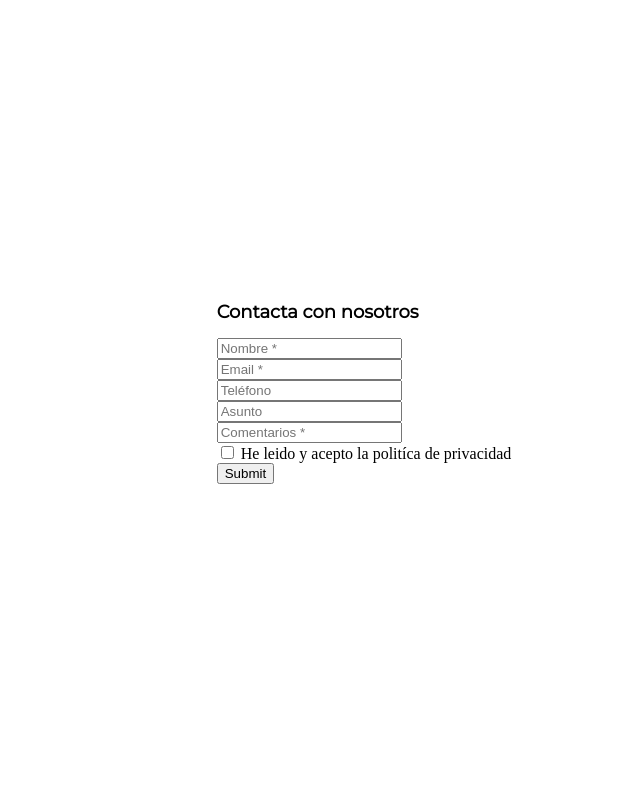
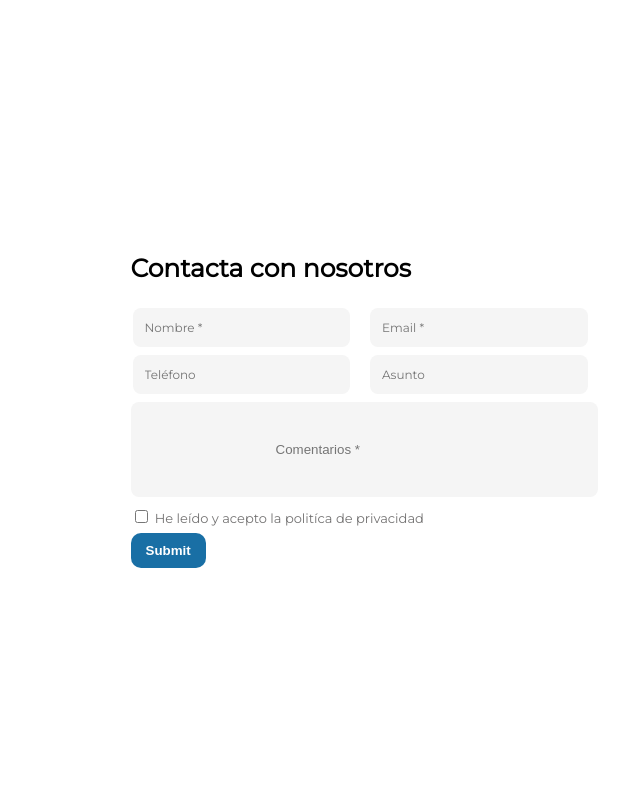
Before and after one commit to NicolasRivasR/PruebaTecnica, a PHP site: page / in a window 1280 px wide. Shown: the whole page, without its empty margins (276-916 px from the left). Run offline with PHP 8.4, Linux system fonts and the light colour scheme.

Commit message:
Primera aproximación css

```diff
--- a/Documentación/CheckList.txt
+++ b/Documentación/CheckList.txt
@@ -1,8 +1,8 @@
 
 Funcionalidades:
 
--recoger el	envío de datos del usuario: OK
--insertar los datos en la base de datos: OK
+-Recoger el	envío de datos del usuario: OK
+-Insertar los datos en la base de datos: OK
 -AJAX para enviar los datos: OK
 -Mensaje para avisar que se ha enviado el formulario: OK
 -Comprobación de los campos obligatorios: OK
--- a/index.php
+++ b/index.php
@@ -16,32 +16,28 @@
 
         <h2> Contacta con nosotros</h2>
 
-        <div>
+        <div class="form-group">
             <input type="text" name= "nombre" id = "nombre" placeholder="Nombre *" required>
-        </div>
 
-        <div>
             <input type="email" name= "email" id = "email" placeholder="Email *" required>
 
         </div>
 
-        <div>
+        <div class="form-group">
             <input type="tel" name = "telefono" placeholder="Teléfono">
 
-        </div>
-        <div>
             <input type="text" name = "asunto" placeholder="Asunto">
         </div>
 
         <div>
-            <input type="text" name = "comentarios" id ="comentarios" placeholder="Comentarios *" required>
+            <input name="comentarios" id ="comentarios" placeholder="Comentarios *" required class= "comentarios">
         </div>
 
         <div>
             <input type="checkbox" id="aceptar_terminos" >
-            <label for="aceptar_terminos">He leido y acepto la politíca de privacidad</label>
+            <label for="aceptar_terminos">He leído y acepto la politíca de privacidad</label>
         </div>
-        <div>    <input type="submit" id="Enviar">  </div>
+        <div>    <input type="submit" id="Enviar" class="button">  </div>
 
     </form>
 
--- a/styles.css
+++ b/styles.css
@@ -1,6 +1,7 @@
 body {
-
+    font-family: 'Montserrat';
     margin: 0;
+    margin-top: 0;
     padding: 0;
     height: 100vh;
     display: flex;
@@ -12,13 +13,57 @@ body {
 }
 
 h2{
-    font-family: 'Montserrat';font-size: 22px;
-    font-size: large;
-    font-weight: bold;
+    font-size: 25px;
+    font-weight:900;
+    margin-bottom: 25px;
 
 }
 
-form{
+.form-group {
+    display: flex;
+    justify-content: space-between;
+    margin-bottom: 8px;
+    margin-left: -8px;
+}
 
-    margin-bottom: 30px;
+.form-group input {
+    font-family: 'Montserrat';
+    width: 48%; /* 48% da espacio para dos inputs */
+    padding: 12px;
+    margin: 0px 10px;
+    border-style: none;
+    background-color: whitesmoke;
+    border-radius: 8px;
+    font-size: 12px;
 }
+
+.comentarios{
+
+    background-color: whitesmoke;
+    margin-bottom: 10px;
+    border-radius: 8px;
+    padding: 40px 145px 40px 145px;
+    text-align: left;
+    border-style: hidden;
+
+
+}
+
+label{
+
+    color: rgb(116, 115, 115);
+    font-size: small;
+}
+
+
+
+.button{
+
+    margin-top: 6px;
+    padding: 10px 15px 10px 15px;
+    font-weight: bold;
+    background-color: #196fa5;
+    color: white;
+    border-radius: 10px;
+    border-style: hidden;
+}
```
